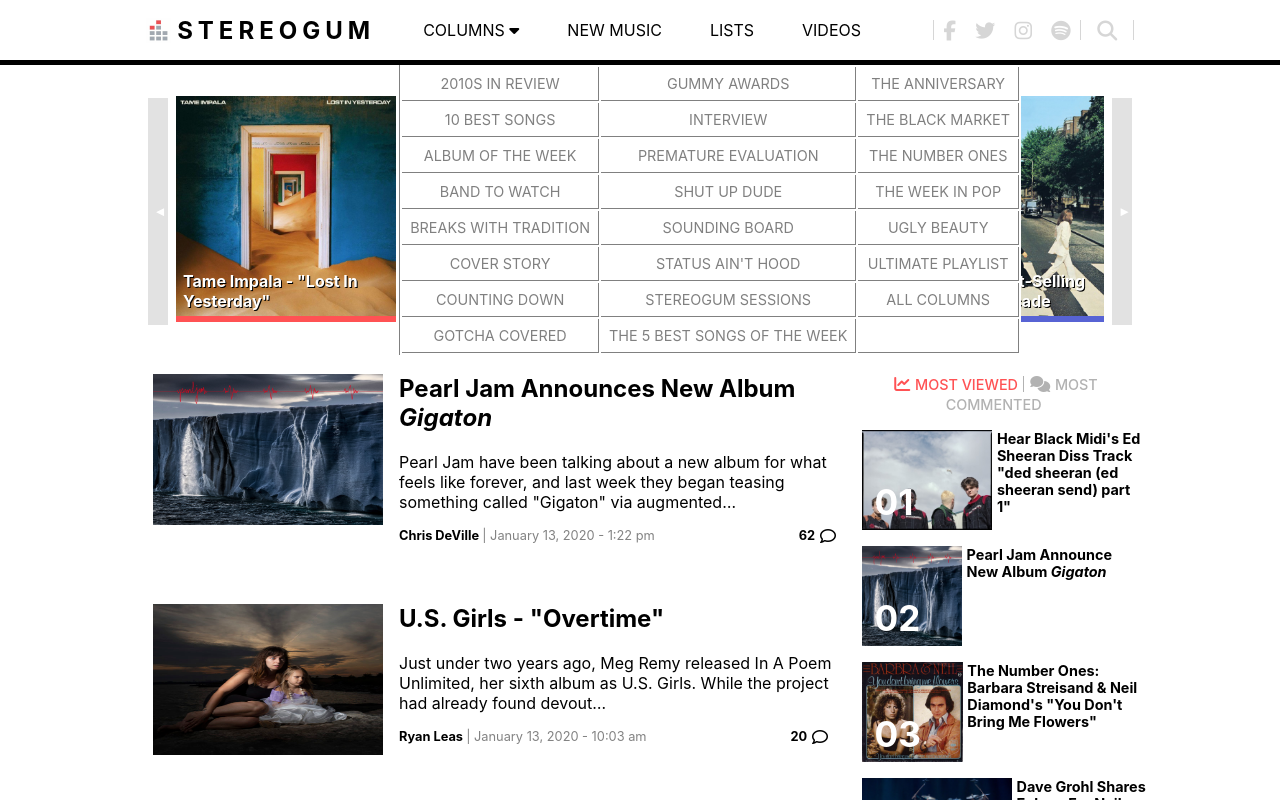
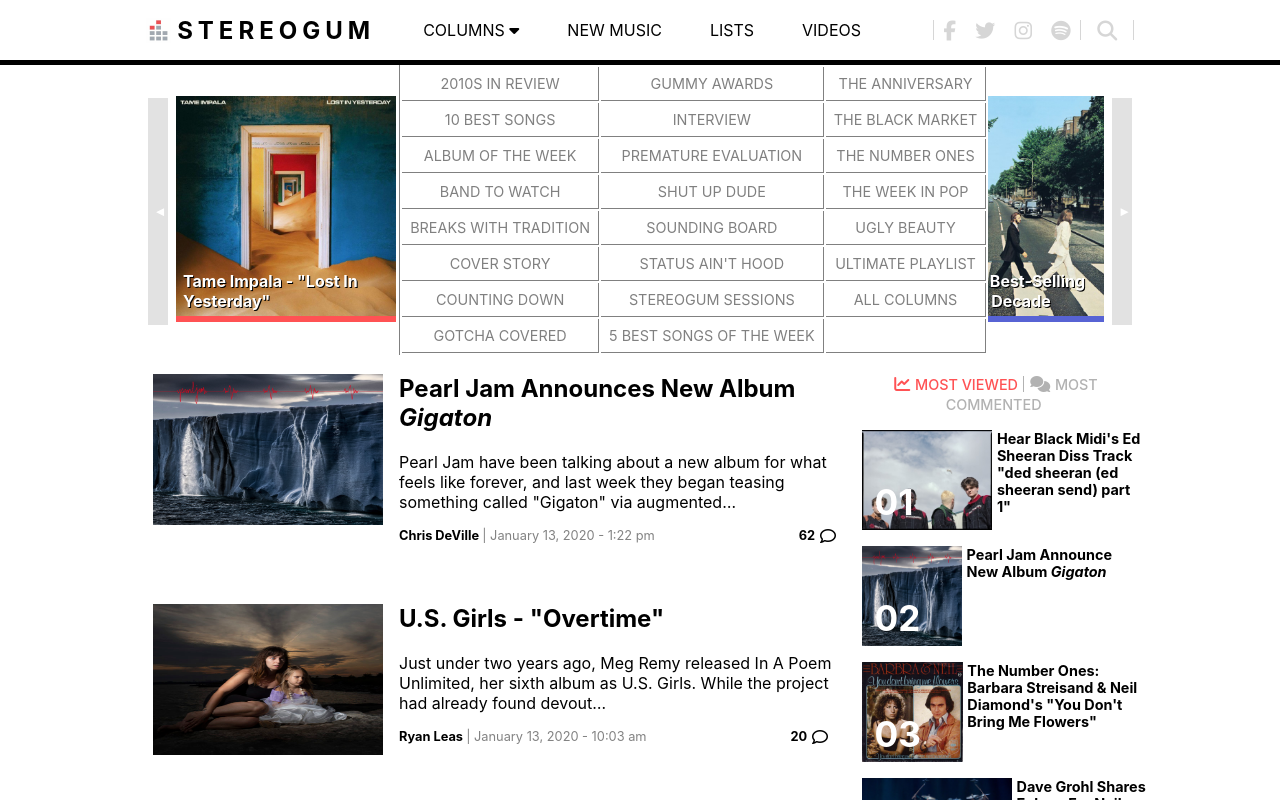
Before and after one commit to CedenoHernandez/stereogum-clone, a React (Create React App) app: page / in a window 1280 px wide. Both pictures are taken after a click on the link "COLUMNS". Shown: the top 800 px of the page. Built offline with nearby package versions, Linux system fonts and the light colour scheme.

Commit message:
Fix styling to navbar dropdown

```diff
--- a/src/components/Navbar.js
+++ b/src/components/Navbar.js
@@ -70,7 +70,7 @@ class Navbar extends Component {
               </tr>
               <tr>
                 <td>Gotcha Covered</td>
-                <td>The 5 Best Songs of the Week</td>
+                <td>5 Best Songs of the Week</td>
                 <td></td>
               </tr>
 
```
